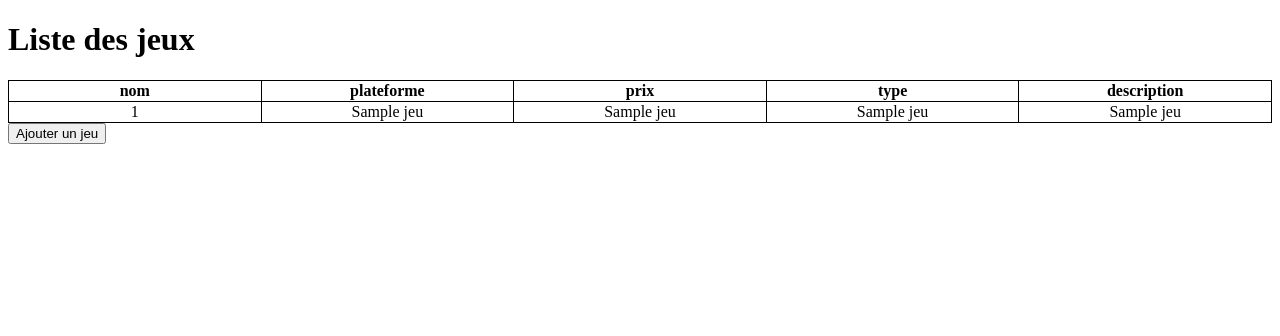
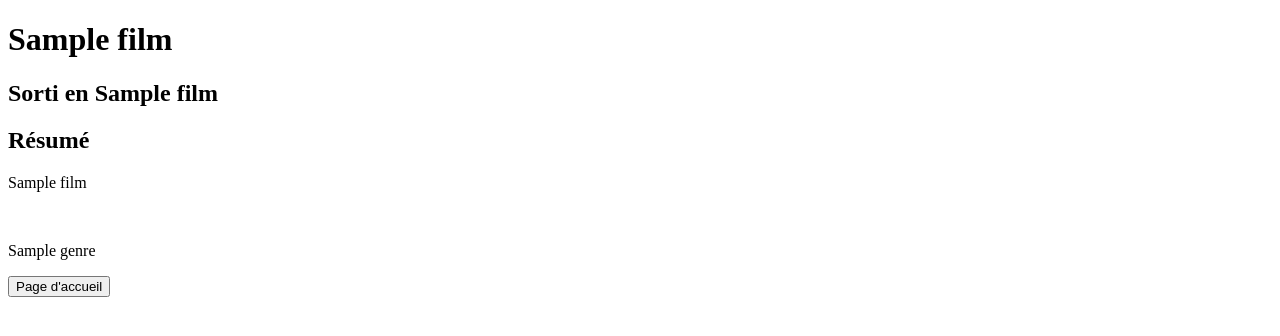
Before and after one commit to Ilyass030/archi_log, a Flask app: template src/templates/film_detail.html in a window 1280 px wide. Shown: the top 336 px of the page. Run offline with Flask 3, Linux system fonts and the light colour scheme; the template is opened without the code that fills it: most values are stand-ins (such as "Sample title", 1, 10 or a date in 2020).

Commit message:
chercher film et ajout film marche quasiment

```diff
--- a/src/server.py
+++ b/src/server.py
@@ -11,7 +11,7 @@ CORS(app)
 @app.route("/")
 def general():
     modele.create_list()
-    return render_template("films.html", error="", Genres=modele.genre())
+    return render_template("films.html", Genres=modele.genre())
 
 
 @app.route("/liste")
@@ -55,18 +55,20 @@ def add_film():
     if(data["nom"] == ""):
         return render_template('index.html', error="Veuillez saisir un nom", Genres=modele.genre())
     print(data)
-    print(data["nom"])
-    print(data["resume"])
-    print(int(data["annee_sortie"]))
-    for genre in data.getlist("genres[]"):
-        print(genre)
     if (modele.add_film(data["nom"], data["resume"], int(data["annee_sortie"]), data.getlist("genres[]")) == 1):
         return render_template('index.html', error="Ce film est déjà dans la base de donnée", Genres=modele.genre())
     return render_template("index.html", error="", Genres=modele.genre())
+
 
 @app.route("/ajouter_film", methods=["GET"])
 def ajouter_film_form():
     return render_template("index.html", error="", Genres=modele.genre())
 
+@app.route("/search_film", methods=["POST"])
+def search_film():
+    data = request.form
+    print(int(data["annee_sortie"]))
+    return render_template("films.html", Genres=modele.genre(), films=modele.search_film(data.get("name", None), data.getlist("genres[]", None), data.get("annee_sortie", None)))
+
 if __name__ == "__main__":
     app.run(host="0.0.0.0", debug=True)
--- a/src/static/add_film.js
+++ b/src/static/add_film.js
@@ -10,6 +10,11 @@ for (var annee = currentYear; annee > 1880; annee--)
 var select = document.createElement("select");
 select.name = "annee_sortie";
 
+var option = document.createElement("option");
+option.value = 0;
+option.text = "inconnu";
+select.appendChild(option);
+
 for (const val of values)
 {
     var option = document.createElement("option");
@@ -18,5 +23,4 @@ for (const val of values)
     select.appendChild(option);
 }
 
-
 document.getElementById("annee_sortie").after(select);
--- a/src/templates/film_detail.html
+++ b/src/templates/film_detail.html
@@ -3,38 +3,17 @@
   <head>
     <meta charset="UTF-8" />
     <link href="/static/liste.css" rel="stylesheet">
-    <title>Stim</title>
+    <title>{{Film[0]}}</title>
   </head>
   <body>
-    <h1>Liste des jeux</h1>
-    <table>
-        <thead>
-            <th>nom</th>
-            <th>plateforme</th>
-            <th>prix</th>
-            <th>type</th>
-            <th>description</th>
-        </thead>
-        {% for jeu in jeux %}
-        <tbody>
-            <td>
-                {{jeu[0]}}
-            </td>
-            <td>
-                {{jeu[1]}}
-            </td>
-            <td>
-                {{jeu[2]}}
-            </td>
-            <td>
-                {{jeu[3]}}
-            </td>
-            <td>
-                {{jeu[4]}}
-            </td>
-        </tbody>
-        {% endfor %}
-    </table>
-    <button onclick="location.href='/'">Ajouter un jeu</button>
+    <h1>{{Film[0]}}</h1>
+    <h2>Sorti en {{Film[1]}}</h2>
+    <h2>Résumé</h2>
+    <p>{{Film[2]}}</p>
+    <br>
+    {% for genre in Genres %}
+        <p class="afficher_genre">{{genre[1]}}</p>
+    {% endfor %}
+    <button onclick="location.href='/'">Page d'accueil</button>
   </body>
 </html>
--- a/src/templates/index.html
+++ b/src/templates/index.html
@@ -23,7 +23,6 @@
           {{genre[1]}}
         </label><br>
       {% endfor %}
-      </select>
       <br><br>
 
       <label>Resume</label>
@@ -34,8 +33,8 @@
     </form>
     <a href="/">
       <button type="button">Page d'accueil</button>
-  </a>
-  <h2 id="error">{{error}}</h1>
+    </a>
+    <h2 id="error">{{error}}</h2>
   </body>
   <script defer src="{{url_for('static', filename='add_film.js')}}"></script>
 </html>
```
Also changed, not shown: src/modele.py (+32 -16 lines), src/templates/films.html (+14 -15 lines), src/database.db.
